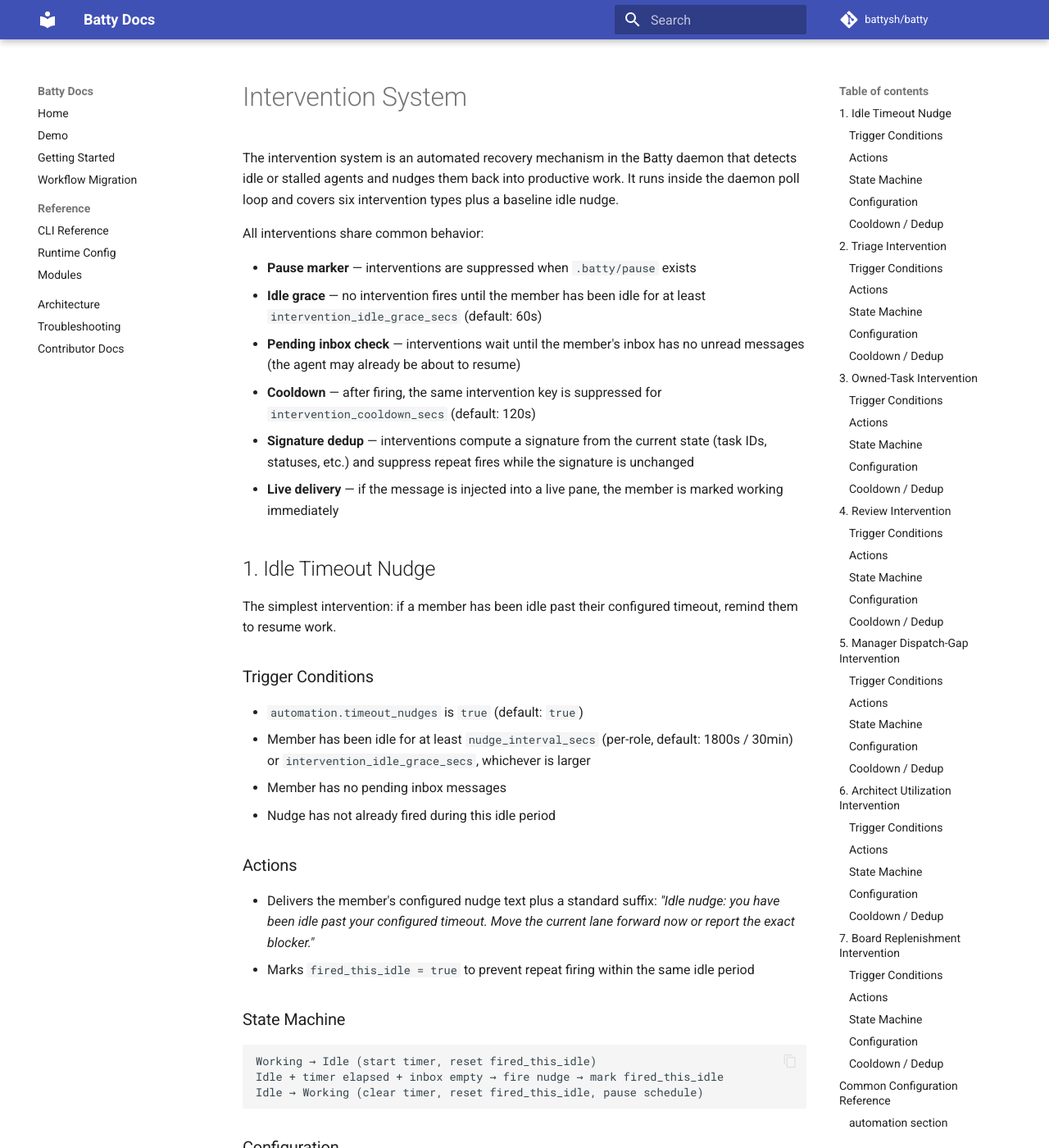
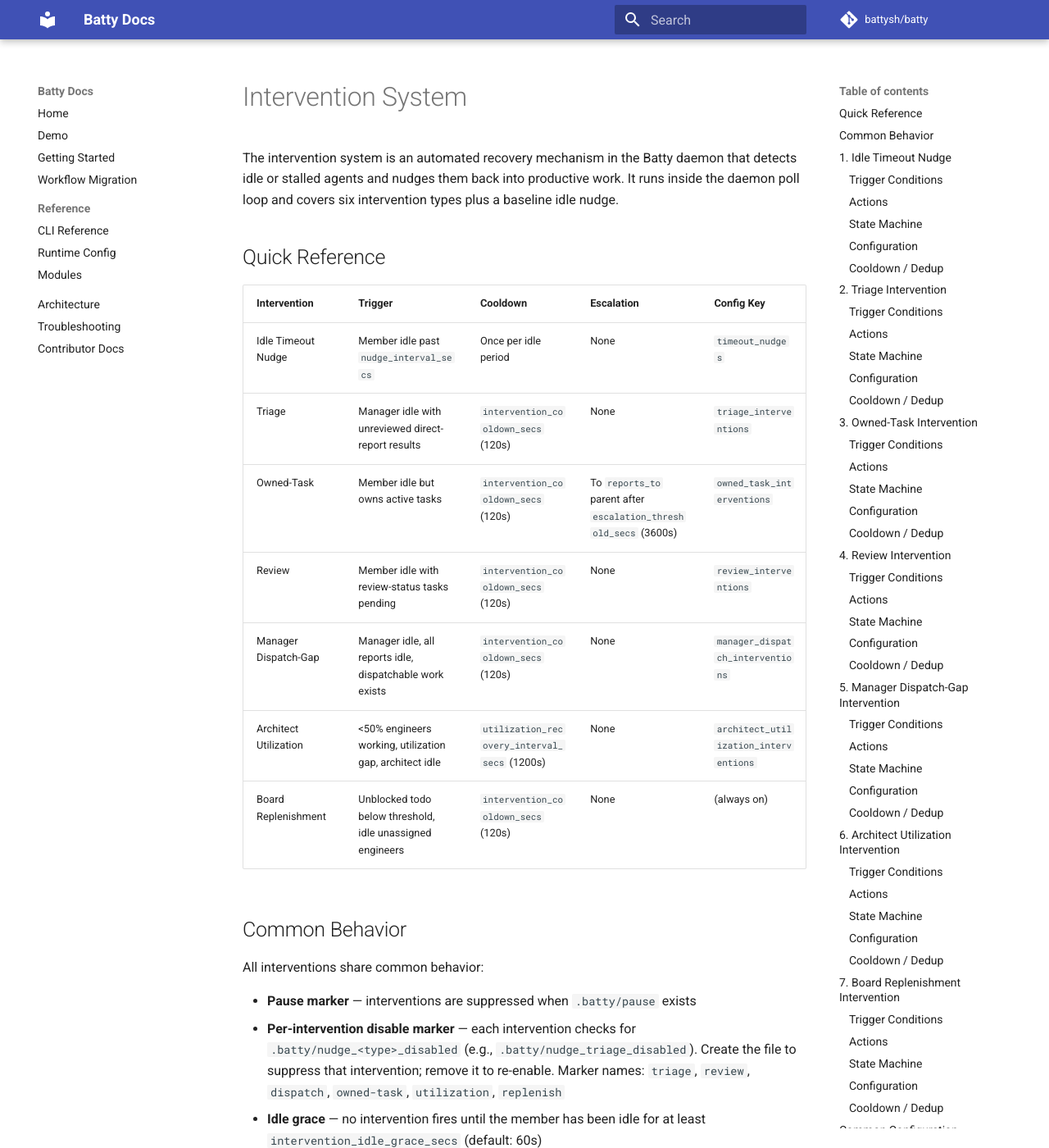
Before and after one commit to battysh/batty, an MkDocs documentation site: the page built from docs/interventions.md, in a window 1280 px wide and 1400 px high. Shown: the whole window at 82% size. Built offline with MkDocs 1.6.1 and Material for MkDocs 9.7.7, drawn with Linux system fonts in a browser that asks for light colours; comment, search, counter and statistics services are not loaded; some of the changed text lies outside the part shown.

Commit message:
docs: complete intervention system documentation for task #283
Add summary reference table, per-intervention disable markers,
fix utilization cooldown (uses utilization_recovery_interval_secs
not intervention_cooldown_secs), correct source path to module
directory, add utilization_recovery_interval_secs to config tables.

Co-Authored-By: Claude Opus 4.6 (1M context) <noreply@anthropic.com>

````diff
--- a/docs/interventions.md
+++ b/docs/interventions.md
@@ -2,12 +2,27 @@
 
 The intervention system is an automated recovery mechanism in the Batty daemon that detects idle or stalled agents and nudges them back into productive work. It runs inside the daemon poll loop and covers six intervention types plus a baseline idle nudge.
 
+## Quick Reference
+
+| Intervention | Trigger | Cooldown | Escalation | Config Key |
+| --- | --- | --- | --- | --- |
+| Idle Timeout Nudge | Member idle past `nudge_interval_secs` | Once per idle period | None | `timeout_nudges` |
+| Triage | Manager idle with unreviewed direct-report results | `intervention_cooldown_secs` (120s) | None | `triage_interventions` |
+| Owned-Task | Member idle but owns active tasks | `intervention_cooldown_secs` (120s) | To `reports_to` parent after `escalation_threshold_secs` (3600s) | `owned_task_interventions` |
+| Review | Member idle with review-status tasks pending | `intervention_cooldown_secs` (120s) | None | `review_interventions` |
+| Manager Dispatch-Gap | Manager idle, all reports idle, dispatchable work exists | `intervention_cooldown_secs` (120s) | None | `manager_dispatch_interventions` |
+| Architect Utilization | <50% engineers working, utilization gap, architect idle | `utilization_recovery_interval_secs` (1200s) | None | `architect_utilization_interventions` |
+| Board Replenishment | Unblocked todo below threshold, idle unassigned engineers | `intervention_cooldown_secs` (120s) | None | (always on) |
+
+## Common Behavior
+
 All interventions share common behavior:
 
 - **Pause marker** — interventions are suppressed when `.batty/pause` exists
+- **Per-intervention disable marker** — each intervention checks for `.batty/nudge_<type>_disabled` (e.g., `.batty/nudge_triage_disabled`). Create the file to suppress that intervention; remove it to re-enable. Marker names: `triage`, `review`, `dispatch`, `owned-task`, `utilization`, `replenish`
 - **Idle grace** — no intervention fires until the member has been idle for at least `intervention_idle_grace_secs` (default: 60s)
 - **Pending inbox check** — interventions wait until the member's inbox has no unread messages (the agent may already be about to resume)
-- **Cooldown** — after firing, the same intervention key is suppressed for `intervention_cooldown_secs` (default: 120s)
+- **Cooldown** — after firing, the same intervention key is suppressed for `intervention_cooldown_secs` (default: 120s). Exception: utilization uses `utilization_recovery_interval_secs` (default: 1200s)
 - **Signature dedup** — interventions compute a signature from the current state (task IDs, statuses, etc.) and suppress repeat fires while the signature is unchanged
 - **Live delivery** — if the message is injected into a live pane, the member is marked working immediately
 
@@ -30,9 +45,9 @@ The simplest intervention: if a member has been idle past their configured timeo
 ### State Machine
 
 ```
-Working → Idle (start timer, reset fired_this_idle)
-Idle + timer elapsed + inbox empty → fire nudge → mark fired_this_idle
-Idle → Working (clear timer, reset fired_this_idle, pause schedule)
+Working -> Idle (start timer, reset fired_this_idle)
+Idle + timer elapsed + inbox empty -> fire nudge -> mark fired_this_idle
+Idle -> Working (clear timer, reset fired_this_idle, pause schedule)
 ```
 
 ### Configuration
@@ -58,7 +73,7 @@ Detects managers or architects who have unprocessed direct-report result packets
 - Member is idle and past the idle grace period
 - Member has direct reports (is a manager or architect with reports)
 - There are delivered but unacknowledged result packets from direct reports
-- The member's idle epoch has advanced (they transitioned Working → Idle at least once)
+- The member's idle epoch has advanced (they transitioned Working -> Idle at least once)
 - The triage intervention has not already fired for this idle epoch
 - The `triage::<member_name>` cooldown key is not active
 
@@ -72,10 +87,10 @@ Detects managers or architects who have unprocessed direct-report result packets
 
 ```
 Member idle + direct-report results pending + new idle epoch
-  → fire triage intervention
-  → record idle epoch as handled
-  → start cooldown timer
-Member resumes working → idle epoch increments on next idle transition
+  -> fire triage intervention
+  -> record idle epoch as handled
+  -> start cooldown timer
+Member resumes working -> idle epoch increments on next idle transition
 ```
 
 ### Configuration
@@ -94,7 +109,7 @@ Member resumes working → idle epoch increments on next idle transition
 
 ## 3. Owned-Task Intervention
 
-Detects members who are idle but still own active board tasks (in-progress, todo, or backlog — excluding review, done, and archived).
+Detects members who are idle but still own active board tasks (in-progress, todo, or backlog -- excluding review, done, and archived).
 
 ### Trigger Conditions
 
@@ -125,16 +140,16 @@ Detects members who are idle but still own active board tasks (in-progress, todo
 
 ```
 Member idle + owns active tasks + new signature
-  → fire owned-task nudge to member
-  → record signature + detection timestamp
-  → start cooldown timer
+  -> fire owned-task nudge to member
+  -> record signature + detection timestamp
+  -> start cooldown timer
 
 Same signature persists for escalation_threshold_secs
-  → escalate to reports_to parent
-  → mark escalation_sent
+  -> escalate to reports_to parent
+  -> mark escalation_sent
 
 Task set changes (new signature)
-  → reset and fire new nudge
+  -> reset and fire new nudge
 ```
 
 ### Configuration
@@ -149,7 +164,7 @@ Task set changes (new signature)
 ### Cooldown / Dedup
 
 - Keyed by member name
-- Signature = sorted `task_id:status` pairs — changes when tasks are added, removed, or change status
+- Signature = sorted `task_id:status` pairs -- changes when tasks are added, removed, or change status
 - Escalation is a one-shot per signature (resets when signature changes)
 
 ## 4. Review Intervention
@@ -161,7 +176,7 @@ Detects members who have tasks waiting in the review queue and nudges them to pr
 - `automation.review_interventions` is `true` (default: `true`)
 - Member is idle and past the idle grace period
 - Member has no pending inbox messages
-- Member owns review tasks (determined by `review_backlog_owner_for_task` — prefers the `reports_to` manager of the task's claimed engineer; falls back to `claimed_by` if engineer not found in members)
+- Member owns review tasks (determined by `review_backlog_owner_for_task` -- prefers the `reports_to` manager of the task's claimed engineer; falls back to `claimed_by` if engineer not found in members)
 - The idle epoch has advanced at least once
 - The intervention has not already fired for this exact review task set (signature check)
 - The `review::<member_name>` cooldown key is not active
@@ -177,12 +192,12 @@ Detects members who have tasks waiting in the review queue and nudges them to pr
 
 ```
 Member idle + review tasks pending + new signature
-  → fire review intervention
-  → record signature
-  → start cooldown timer
+  -> fire review intervention
+  -> record signature
+  -> start cooldown timer
 
 Signature changes (tasks added/removed/status changed)
-  → reset and fire new intervention
+  -> reset and fire new intervention
 ```
 
 ### Configuration
@@ -232,12 +247,12 @@ Detects managers whose direct-report engineers are all idle, with either active
 
 ```
 Manager idle + all engineers idle + dispatch gap detected + triage/review clear
-  → fire dispatch-gap intervention
-  → record signature
-  → start cooldown timer
+  -> fire dispatch-gap intervention
+  -> record signature
+  -> start cooldown timer
 
 Dispatch state changes (engineer starts working, task assigned)
-  → reset and fire new intervention
+  -> reset and fire new intervention
 ```
 
 ### Configuration
@@ -280,12 +295,12 @@ Detects pipeline-wide starvation where less than half of engineers are working,
 
 ```
 Less than half engineers working + utilization gap + architect idle
-  → fire utilization intervention to architect
-  → record signature
-  → start cooldown timer
+  -> fire utilization intervention to architect
+  -> record signature
+  -> start cooldown timer
 
 Utilization state changes (engineer starts working, tasks assigned)
-  → reset and fire new intervention
+  -> reset and fire new intervention
 ```
 
 ### Configuration
@@ -293,13 +308,14 @@ Utilization state changes (engineer starts working, tasks assigned)
 | Field                                 | Location          | Default | Description                                                      |
 | ------------------------------------- | ----------------- | ------- | ---------------------------------------------------------------- |
 | `architect_utilization_interventions` | `automation`      | `true`  | Enable/disable utilization interventions                         |
+| `utilization_recovery_interval_secs`  | `automation`      | `1200`  | Cooldown between utilization intervention fires (20 minutes)     |
 | `pipeline_starvation_threshold`       | `workflow_policy` | `1`     | Minimum pipeline depth (used elsewhere for starvation detection) |
 | `intervention_idle_grace_secs`        | `automation`      | `60`    | Grace period before firing                                       |
-| `intervention_cooldown_secs`          | `automation`      | `120`   | Cooldown between fires                                           |
 
 ### Cooldown / Dedup
 
 - Keyed by `utilization::<architect_name>`
+- Uses `utilization_recovery_interval_secs` (1200s / 20min) instead of the standard `intervention_cooldown_secs`
 - Signature = sorted combination of working engineers, idle-active engineers + task IDs, idle-unassigned engineers, and unassigned task IDs
 - Suppressed while utilization state unchanged
 
@@ -330,12 +346,12 @@ Detects when the board is running low on actionable work and nudges the architec
 
 ```
 Unblocked todo tasks < threshold + idle unassigned engineers + architect idle
-  → fire replenishment intervention to architect
-  → record signature
-  → start cooldown timer
+  -> fire replenishment intervention to architect
+  -> record signature
+  -> start cooldown timer
 
 Board state changes (tasks added, completed, unblocked)
-  → reset and fire new intervention
+  -> reset and fire new intervention
 ```
 
 ### Configuration
@@ -369,6 +385,7 @@ All intervention settings live in `team.yaml` under the `automation` and `workfl
 | `replenishment_threshold`             | int or null | number of engineers | Unblocked todo threshold for replenishment                  |
 | `intervention_idle_grace_secs`        | int         | `60`                | Seconds a member must be idle before any intervention fires |
 | `intervention_cooldown_secs`          | int         | `120`               | Seconds between repeated fires of the same intervention key |
+| `utilization_recovery_interval_secs`  | int         | `1200`              | Seconds between utilization intervention fires (longer cooldown) |
 
 ### `workflow_policy` section
 
@@ -418,10 +435,22 @@ All intervention settings live in `team.yaml` under the `automation` and `workfl
 
 ## Source Code
 
-The intervention system is implemented in `src/team/daemon/interventions.rs`. Supporting types:
+The intervention system is implemented in the `src/team/daemon/interventions/` module:
 
-- `NudgeSchedule` — tracks per-member idle nudge state
-- `OwnedTaskInterventionState` — tracks signature, detection time, and escalation status
-- `TeamEvent` variants — `task_escalated`, `review_nudge_sent`, `review_escalated` (in `src/team/events.rs`)
-- `AutomationConfig` — all toggle and timing fields (in `src/team/config.rs`)
-- `WorkflowPolicy` — escalation and review thresholds (in `src/team/config.rs`)
+- `mod.rs` -- shared types (`NudgeSchedule`, `OwnedTaskInterventionState`), idle grace, cooldown, and state update logic
+- `nudge.rs` -- idle timeout nudge
+- `triage.rs` -- triage backlog intervention
+- `owned_tasks.rs` -- owned-task intervention and stuck-task escalation
+- `review.rs` -- review backlog intervention
+- `dispatch.rs` -- manager dispatch-gap intervention
+- `utilization.rs` -- architect utilization intervention
+- `board_replenishment.rs` -- board replenishment intervention
+- `tests.rs` -- integration-style unit tests
+
+Supporting types:
+
+- `NudgeSchedule` -- tracks per-member idle nudge state
+- `OwnedTaskInterventionState` -- tracks signature, detection time, and escalation status
+- `TeamEvent` variants -- `task_escalated`, `review_nudge_sent`, `review_escalated` (in `src/team/events.rs`)
+- `AutomationConfig` -- all toggle and timing fields (in `src/team/config.rs`)
+- `WorkflowPolicy` -- escalation and review thresholds (in `src/team/config.rs`)
````
